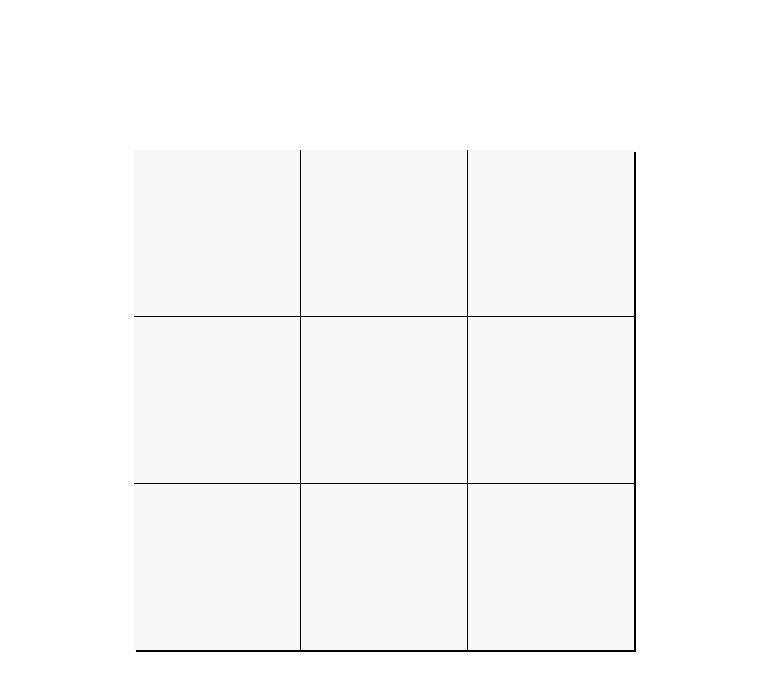
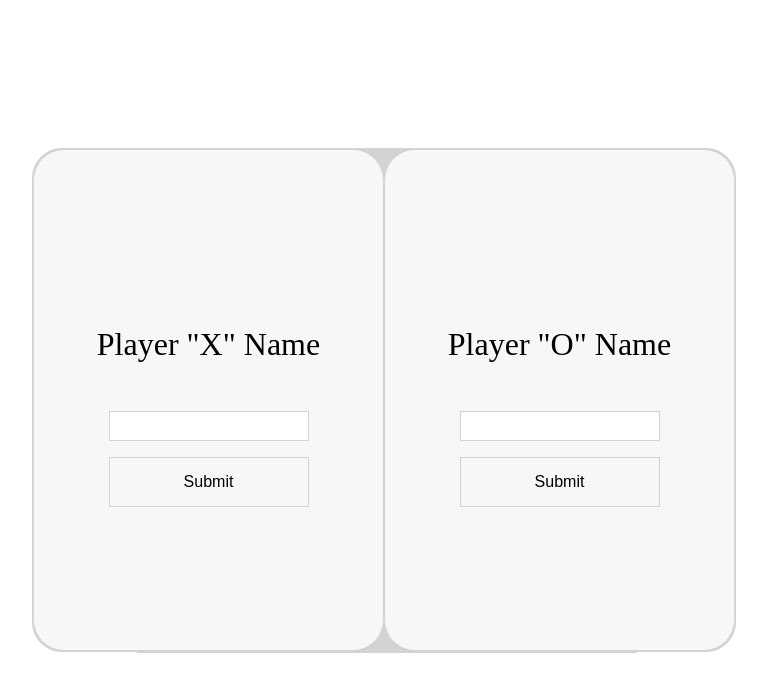
Before and after one commit to drmor/Project-Tic-Tac-Toe, a plain HTML site: page index.html in a window 1280 px wide. Shown: the whole page, without its empty margins (256-1023 px from the left). Drawn offline with Linux system fonts and the light colour scheme.

Commit message:
Created players sign form

```diff
--- a/index.html
+++ b/index.html
@@ -8,6 +8,17 @@
     <link rel="stylesheet" href="style.css">
 </head>
 <body>
-
+    <div class="hero">
+        <div class="form">
+            <p>Player "X" Name</p>
+            <input>
+            <button>Submit</button>
+        </div>
+        <div class="form">
+            <p>Player "O" Name</p>
+            <input>
+            <button>Submit</button>
+        </div>
+    </div>
 </body>
 </html>
--- a/style.css
+++ b/style.css
@@ -4,6 +4,49 @@ body{
     margin: 0;
     justify-content: center;
     align-items: center;
+}
+.hero{
+    display: grid;
+    grid-template-columns: 1fr 1fr;
+    position: absolute;
+    width: 700px;
+    height: 500px;
+    background-color: lightgrey;
+    top: 50%;
+    left: 50%;
+    transform: translate(-50%, -50%);
+    border: 2px solid lightgrey;
+    border-radius: 30px;
+    gap: 2px;
+}
+.form{
+    display: flex;
+    flex-direction: column;
+    background-color: #F7F7F7;
+    height: 100%;
+    border-radius: 30px;
+    justify-content: center;
+    align-items: center;
+    font-size: 2rem;
+    gap: 1rem;
+}
+.form > button{
+    background-color: #F7F7F7;
+    width: 200px;
+    height: 50px;
+    border: 1px solid lightgrey;
+    cursor: pointer;
+    font-size: 1rem;
+}
+.form > button:hover{
+    background-color: lightgrey;
+    transition: 0.3s;
+}
+.form > input{
+    border: 1px solid lightgrey;
+    box-sizing: border-box;
+    width: 200px;
+    height: 30px;
 }
 .container{
     display: grid;
@@ -13,10 +56,11 @@ body{
     grid-template-columns: repeat(3, 1fr);
     grid-template-rows: repeat(3, 1fr);
     gap: 1px;
-    box-shadow: 2px 2px;
+    box-shadow: 3px 3px lightgrey;
 }
 .gridItem{
     background-color: #F7F7F7;
     font-size: 9rem;
     text-align: center;
+    cursor: pointer;
 }
```
